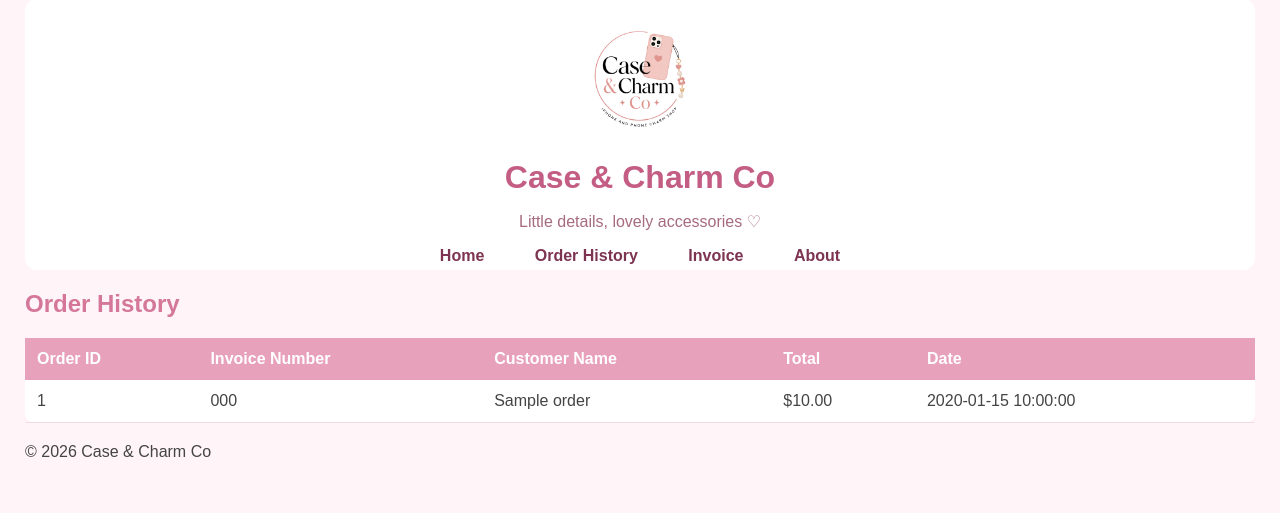
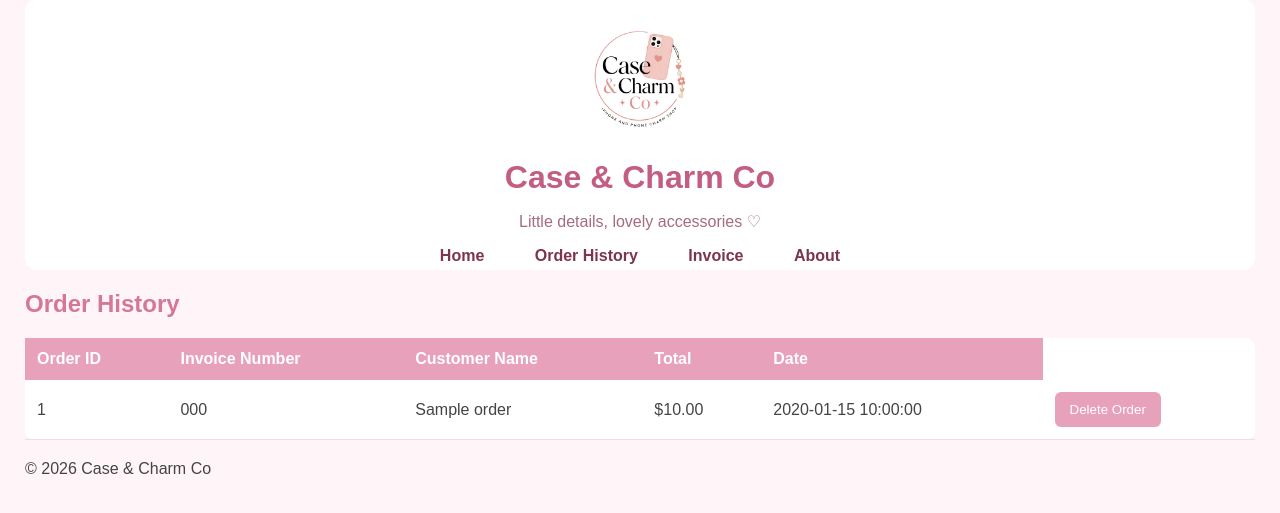
Before and after one commit to gursimrran/AS91896---AS91897--asses, a Flask app: page /orders in a window 1280 px wide. Shown: the part 26-539 px from the top of the page. Run offline with Flask 3, Linux system fonts and the light colour scheme; tables that the repository leaves empty hold one stand-in row (values such as "Sample post").

Commit message:
Added delete order function to order history.

```diff
--- a/app.py
+++ b/app.py
@@ -223,6 +223,21 @@ def cancel_order():
 
     return redirect(url_for('index'))
 
+@app.route('/delete_order/<int:order_id>', methods=['POST'])
+def delete_order(order_id):
+    with sqlite3.connect('case_charm.db') as conn:
+        cursor = conn.cursor()
+
+        cursor.execute(
+            "DELETE FROM orders WHERE order_id = ?",
+            (order_id,)
+        )
+
+        conn.commit()
+
+    flash("Order deleted successfully.")
+    return redirect(url_for('order_history'))
+
 if __name__ == '__main__':
     initialise_database()
     app.run(debug=True)
--- a/templates/order_history.html
+++ b/templates/order_history.html
@@ -21,6 +21,11 @@
             <td>{{ order[2] }}</td>
             <td>${{ '%.2f'|format(order[5]) }}</td>
             <td>{{ order[6] }}</td>
+            <td>
+                <form action="{{ url_for('delete_order', order_id=order[0]) }}" method="POST">
+                    <button type="submit">Delete Order</button>
+                </form>
+            </td>
         </tr>
         {% endfor %}
     </table>
```
Also changed, not shown: case_charm.db.
